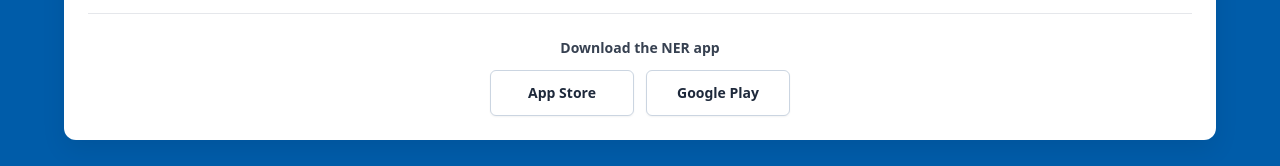
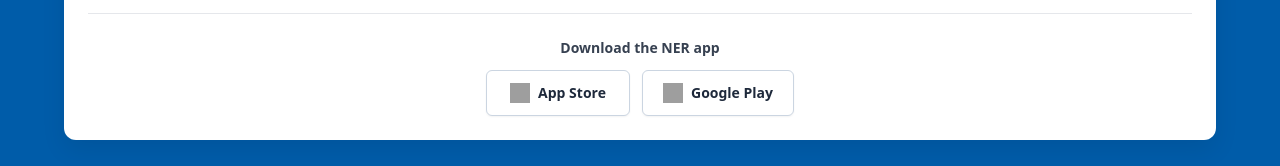
Before and after one commit to Musicandy13/NER-with-Scenarios, a React (Vite) app: page / in a window 1280 px wide. Shown: the part 1300-1466 px from the top of the page. Built offline with nearby package versions, Linux system fonts and the light colour scheme; grey boxes are pictures that could not be loaded.

Commit message:
Add compact store icons

```diff
--- a/src/App.jsx
+++ b/src/App.jsx
@@ -745,16 +745,20 @@ return (
               href="https://apps.apple.com/us/app/ner-net-effective-rent/id6769180140"
               target="_blank"
               rel="noreferrer"
-              className="inline-flex min-w-36 items-center justify-center rounded-md border border-slate-300 bg-white px-5 py-3 text-sm font-semibold text-slate-800 shadow-sm transition-colors hover:bg-slate-50"
+              aria-label="NER on the App Store"
+              className="inline-flex min-w-36 items-center justify-center gap-2 rounded-md border border-slate-300 bg-white px-5 py-3 text-sm font-semibold text-slate-800 shadow-sm transition-colors hover:bg-slate-50"
             >
+              <img src="https://cdn.simpleicons.org/apple/111827" alt="" aria-hidden="true" className="h-5 w-5" />
               App Store
             </a>
             <a
               href="https://play.google.com/store/apps/details?id=com.yourcompany.nercalc"
               target="_blank"
               rel="noreferrer"
-              className="inline-flex min-w-36 items-center justify-center rounded-md border border-slate-300 bg-white px-5 py-3 text-sm font-semibold text-slate-800 shadow-sm transition-colors hover:bg-slate-50"
+              aria-label="NER on Google Play"
+              className="inline-flex min-w-36 items-center justify-center gap-2 rounded-md border border-slate-300 bg-white px-5 py-3 text-sm font-semibold text-slate-800 shadow-sm transition-colors hover:bg-slate-50"
             >
+              <img src="https://cdn.simpleicons.org/googleplay/111827" alt="" aria-hidden="true" className="h-5 w-5" />
               Google Play
             </a>
           </div>
```
